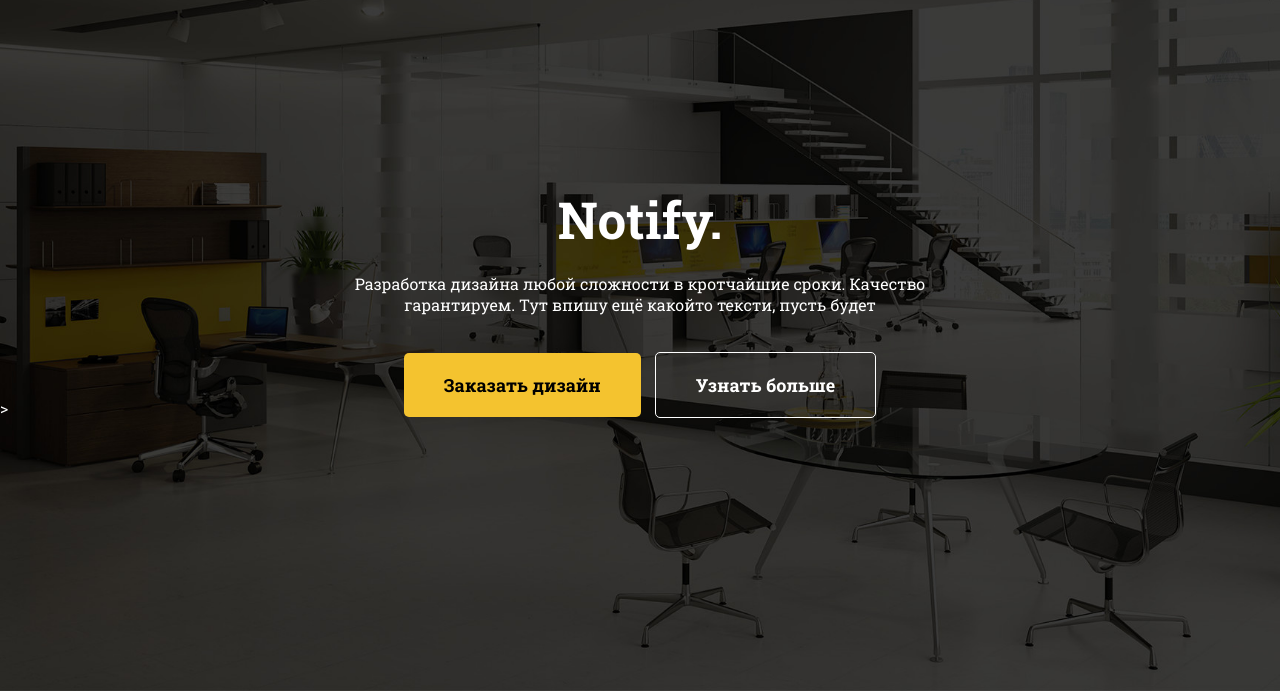
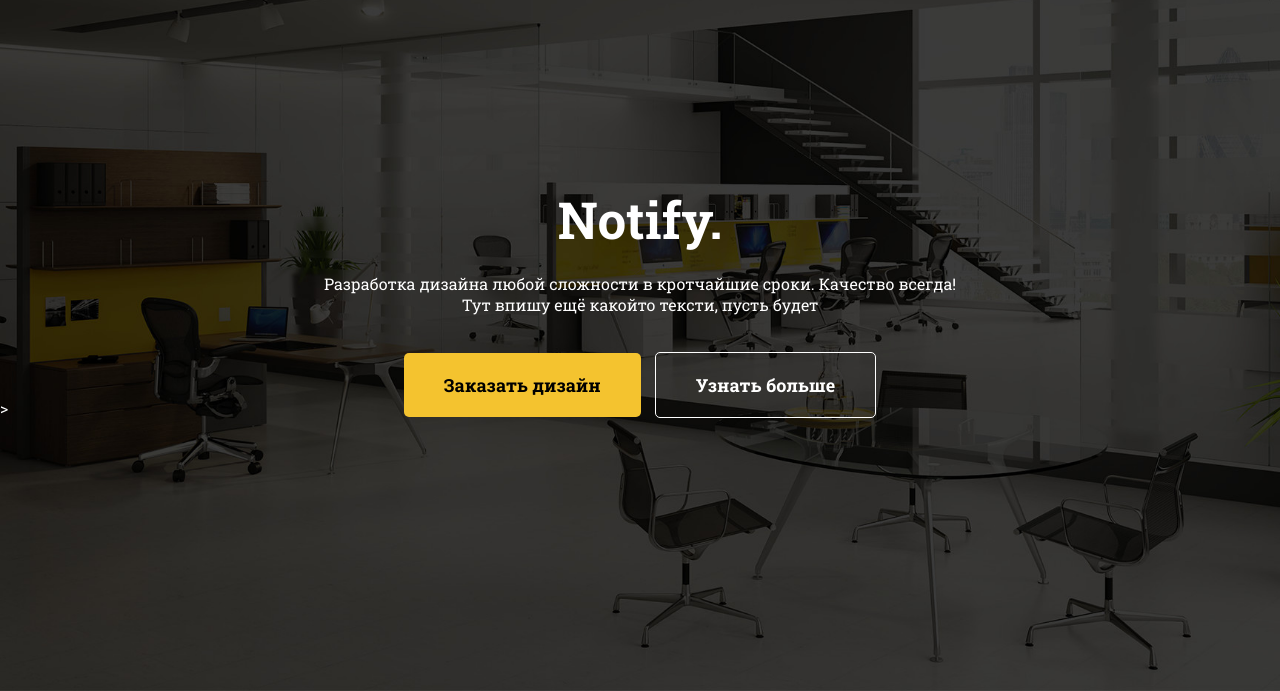
Before and after one commit to Dukus82/Dukus, a plain HTML site: page index.html in a window 1280 px wide. Shown: the part 109-800 px from the top of the page. Drawn offline with nearby package versions, Linux system fonts and the light colour scheme; files that its build step writes are made by us from their sources; files whose address does not match are found by name; a web font is replaced by a local one.

Commit message:
2 commit

```diff
--- a/index.html
+++ b/index.html
@@ -19,7 +19,7 @@
     <section id="first" data-speed="3" data-type="background">
         <img src="img/logo.png" class="logo">
         <h1 class="animated fadeIn">Notify<span>.</span></h1>
-        <div class="desc animated fadeInUp">Разработка дизайна любой сложности в кротчайшие сроки. Качество гарантируем. Тут впишу ещё какойто тексти, пусть будет</div>
+        <div class="desc animated fadeInUp">Разработка дизайна любой сложности в кротчайшие сроки. Качество всегда! Тут впишу ещё какойто тексти, пусть будет</div>
         <div class="buttons">
             <a class="animated fadeInLeft but1" href="#">Заказать дизайн</a>
             <a class="animated fadeInRight but2 scroolto" href="#iphone">Узнать больше</a>
```
